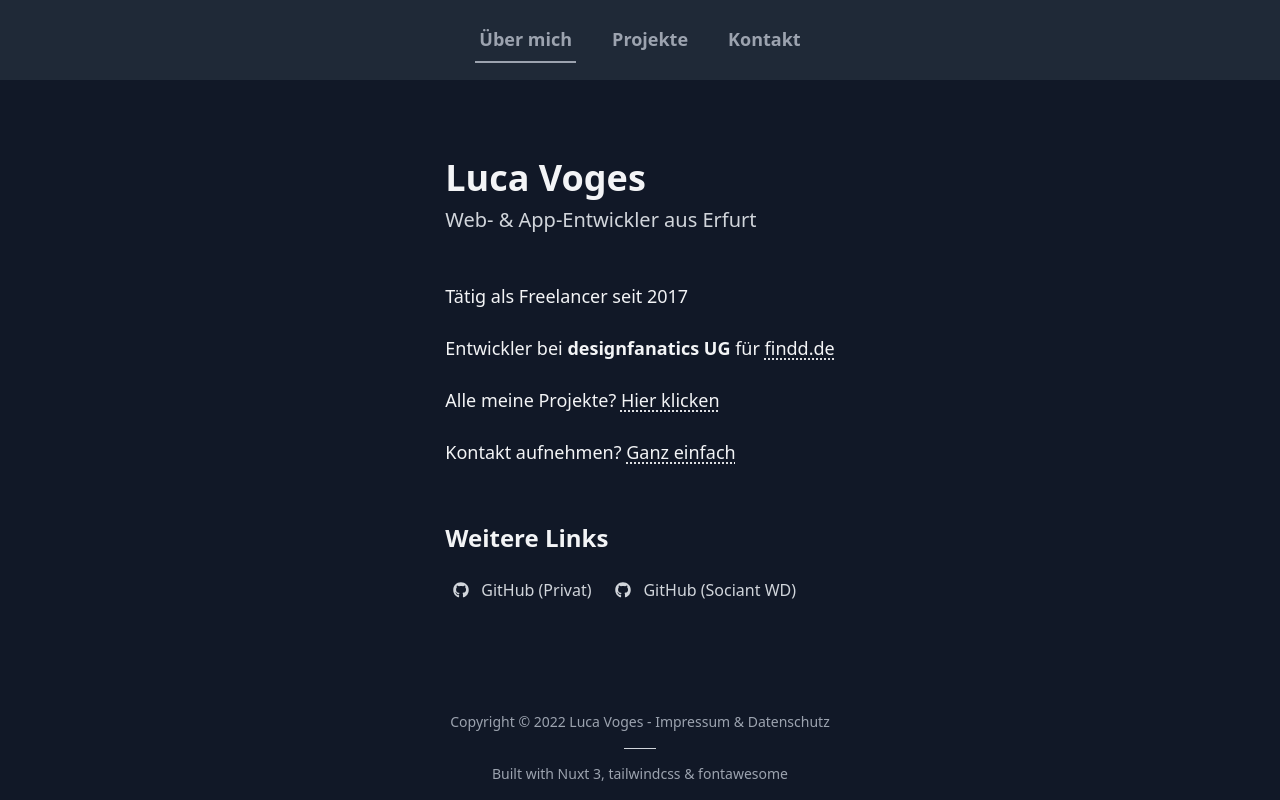
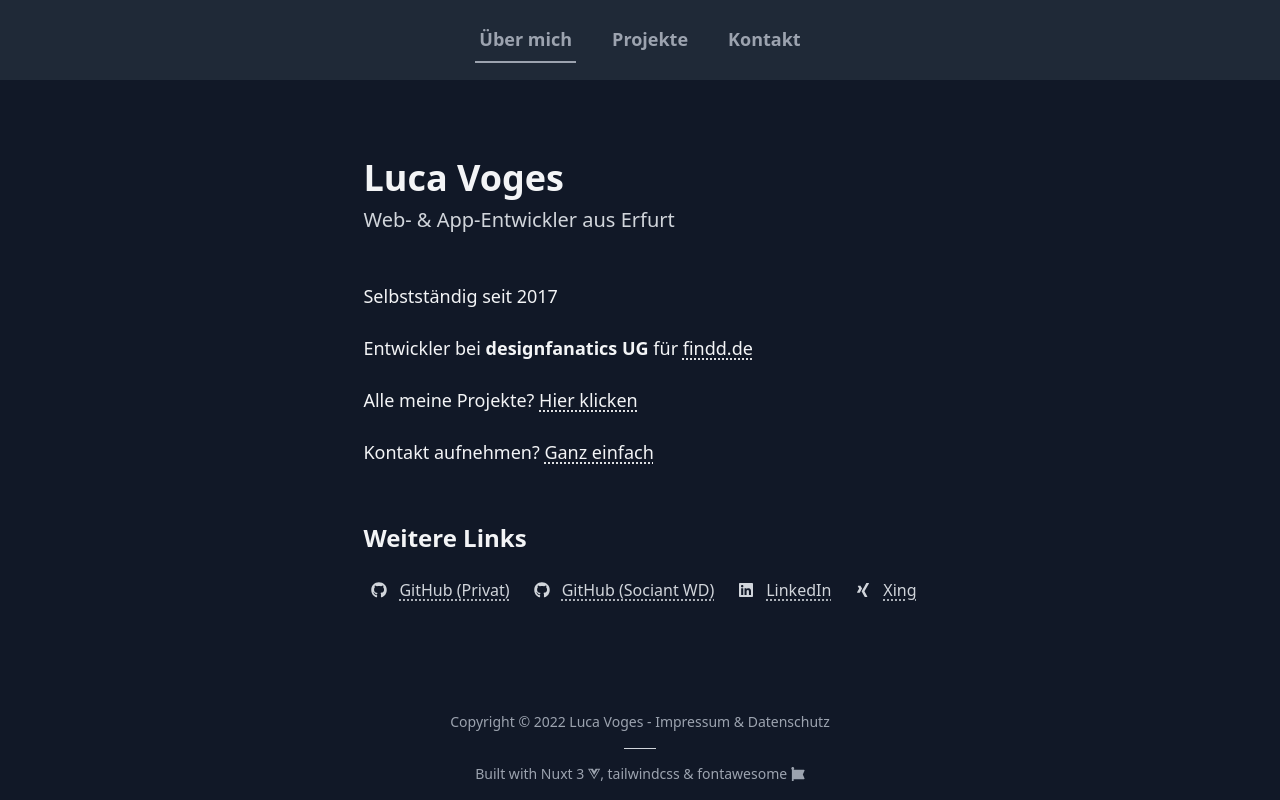
Before and after one commit to Vogeslu/personal-website, a Nuxt app: page / in a window 1280 px wide. Built offline with nearby package versions, Linux system fonts and the light colour scheme; what @fortawesome/pro-solid-svg-icons would draw is missing.

Commit message:
- add icons to footer & hover effects - fix navigation hover & update behaviour - change mainpage & added more links

```diff
--- a/components/footer.vue
+++ b/components/footer.vue
@@ -2,20 +2,44 @@
   <div class="mt-8 pb-4 text-center text-sm text-gray-400">
     <div class="mx-auto max-w-screen-md">
       Copyright © 2022 Luca Voges -
-      <NuxtLink to="/imprint">Impressum & Datenschutz</NuxtLink>
+      <NuxtLink to="/imprint" class="hover:text-gray-200 transition-colors">Impressum & Datenschutz</NuxtLink>
       <div class="relative mt-4 pt-4">
         <div
           class="absolute left-1/2 top-0 -ml-4 h-[1px] w-8 bg-gray-300"
         ></div>
         Built with
-        <NuxtLink to="https://nuxt.com" target="_blank">Nuxt 3</NuxtLink>,
-        <NuxtLink to="https://tailwindcss.com" target="_blank"
-          >tailwindcss</NuxtLink
+        <NuxtLink
+          to="https://nuxt.com"
+          target="_blank"
+          class="hover:text-gray-200 transition-colors"
+        >
+          Nuxt 3
+          <client-only>
+            <font-awesome-icon :icon="['fab', 'vuejs']" />
+          </client-only> </NuxtLink
+        >,
+        <NuxtLink
+          to="https://tailwindcss.com"
+          target="_blank"
+          class="hover:text-gray-200 transition-colors"
+        >
+          tailwindcss
+          <client-only>
+            <font-awesome-icon :icon="['fas', 'palette']" />
+          </client-only>
+          </NuxtLink
         >
         &
-        <NuxtLink to="https://fontawesome.com" target="_blank"
-          >fontawesome</NuxtLink
+        <NuxtLink
+          to="https://fontawesome.com"
+          target="_blank"
+          class="hover:text-gray-200 transition-colors"
         >
+          fontawesome
+          <client-only>
+            <font-awesome-icon :icon="['fab', 'font-awesome']" />
+          </client-only>
+        </NuxtLink>
       </div>
     </div>
   </div>
--- a/components/navigation.vue
+++ b/components/navigation.vue
@@ -23,7 +23,7 @@
         v-for="(item, index) in items"
         @key="index"
         :to="item.href"
-        class="group mx-4 block cursor-pointer border-b-2 border-b-transparent px-1 py-4 text-gray-400 transition-all hover:text-gray-200 md:py-0 md:hover:border-b-gray-400 md:hover:py-2"
+        class="group mx-4 block cursor-pointer border-b-2 border-b-transparent px-1 py-4 text-gray-400 transition-all hover:text-gray-200 md:py-0"
         :class="
           $route.path == item.href
             ? 'text-gray-200 md:border-b-gray-400 md:py-2'
@@ -32,8 +32,8 @@
         ><client-only>
           <font-awesome-icon
             :icon="item.icon"
-            class="mr-3 text-xl opacity-50 transition-opacity group-hover:opacity-100"
-            :class="$route.path == item.href ? 'opacity-100' : ''"
+            class="mr-3 text-xl transition-opacity group-hover:opacity-100"
+            :class="$route.path == item.href ? 'opacity-100' : 'opacity-50'"
           />
         </client-only>
         <span class="text-lg font-bold">{{ item.name }}</span>
--- a/pages/index.vue
+++ b/pages/index.vue
@@ -10,7 +10,7 @@
           class="mr-2 min-w-[2rem] text-xl"
         />
       </client-only>
-      Tätig als Freelancer seit 2017
+      Selbstständig seit 2017
     </p>
     <p class="mb-6 text-lg">
       <client-only>
@@ -62,7 +62,7 @@
         <NuxtLink
           to="https://github.com/Vogeslu"
           target="_blank"
-          class="m-2 inline-flex items-center"
+          class="m-2 inline-flex items-center underline decoration-dotted underline-offset-4"
         >
           <client-only>
             <font-awesome-icon
@@ -75,7 +75,7 @@
         <NuxtLink
           to="https://github.com/Sociant"
           target="_blank"
-          class="m-2 inline-flex items-center"
+          class="m-2 inline-flex items-center underline decoration-dotted underline-offset-4"
         >
           <client-only>
             <font-awesome-icon
@@ -85,6 +85,32 @@
           </client-only>
           GitHub (Sociant WD)
         </NuxtLink>
+        <NuxtLink
+          to="https://www.linkedin.com/in/luca-voges-43929b17b/"
+          target="_blank"
+          class="m-2 inline-flex items-center underline decoration-dotted underline-offset-4"
+        >
+          <client-only>
+            <font-awesome-icon
+              :icon="['fab', 'linkedin']"
+              class="mr-1 min-w-[2rem]"
+            />
+          </client-only>
+          LinkedIn
+        </NuxtLink>
+        <NuxtLink
+          to="https://www.xing.com/profile/Luca_Voges/"
+          target="_blank"
+          class="m-2 inline-flex items-center underline decoration-dotted underline-offset-4"
+        >
+          <client-only>
+            <font-awesome-icon
+              :icon="['fab', 'xing']"
+              class="mr-1 min-w-[2rem]"
+            />
+          </client-only>
+          Xing
+        </NuxtLink>
       </div>
     </div>
   </div>
```
